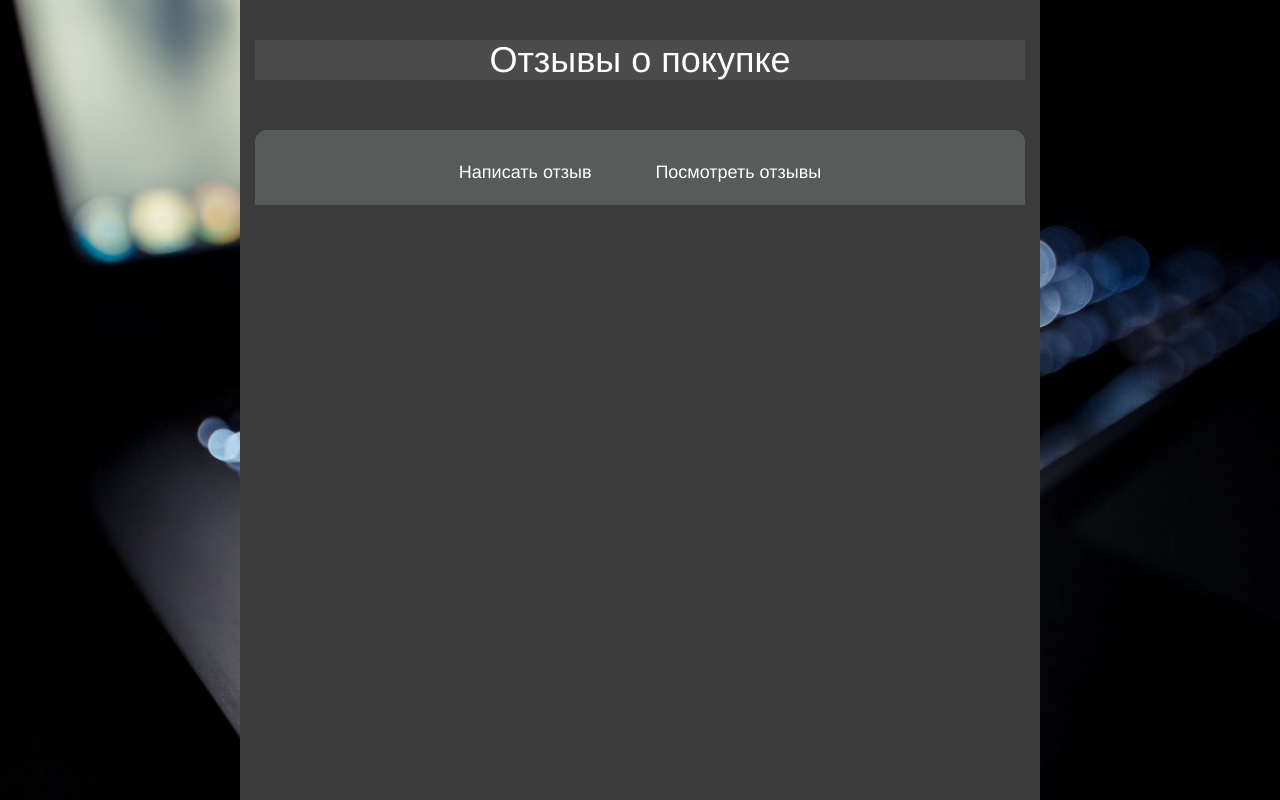
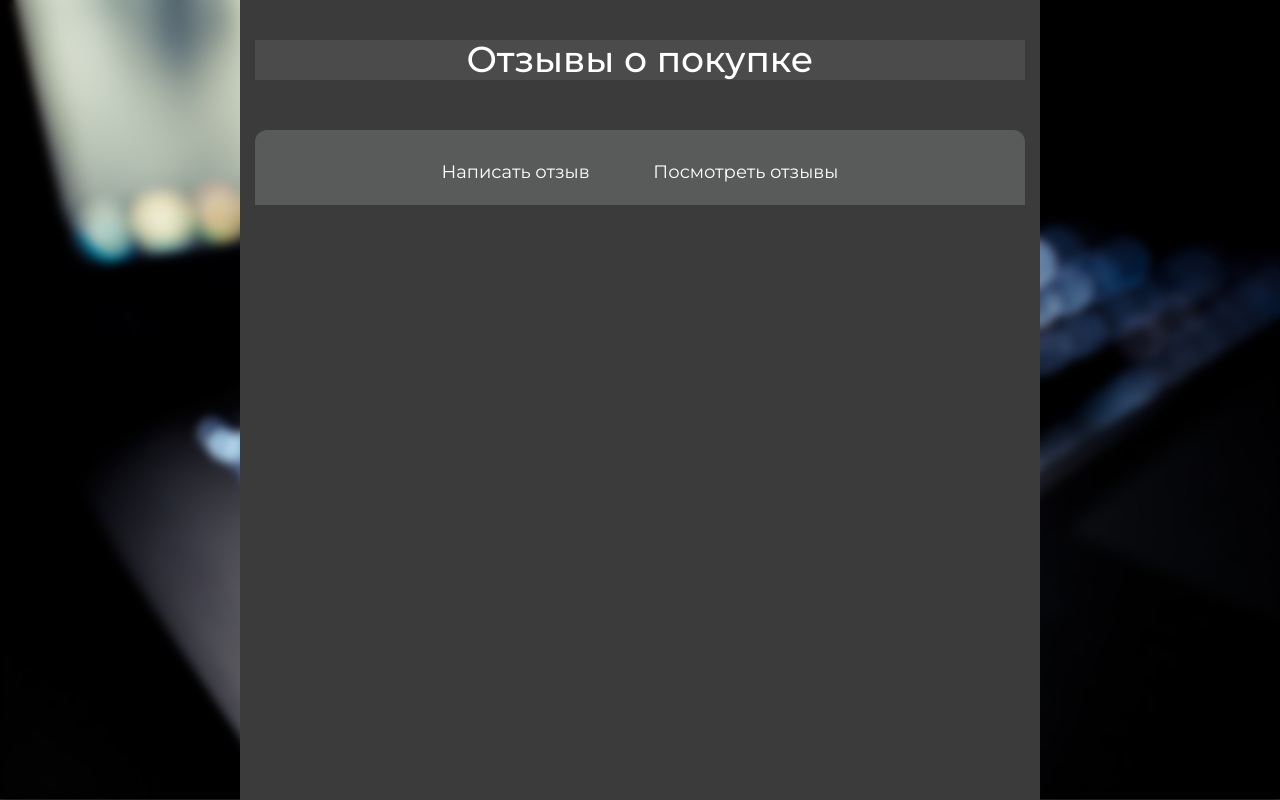
Before and after one commit to 4lgo1328/Tarifs-feedback, a Flask app: template templates/tarifs_website.html in a window 1280 px wide. Run offline with Flask 3, Linux system fonts and the light colour scheme; the template is opened without the code that fills it, so the values that code supplies are empty.

Commit message:
Some design changes

```diff
--- a/static/css/tarifs_style.css
+++ b/static/css/tarifs_style.css
@@ -1,12 +1,25 @@
 body {
-    font-family: Arial, sans-serif;
+    font-family: "Montserrat", sans-serif;
     height: 100vh;
+
+}
+
+.behindbg, .bg {
+    position: absolute;
+    height: 100%;
+    width: 100%;
+    z-index: -1;
     background-image: url(imgs/BGimg.jpg);
     background-repeat: no-repeat;
     background-attachment: fixed;
     background-position: center center;
     background-size: cover;
 }
+
+.bg {
+    filter: blur(5px);
+}
+
 .container {
     max-width: 800px;
     background-color: rgb(59, 59, 59);
@@ -30,6 +43,7 @@ h1 {
 
 .not-title {
     width: 100%;
+    font-family: "Montserrat", sans-serif;
 }
 
 .button {
@@ -83,6 +97,7 @@ label {
 #username, #feedback {
     border-radius: 5px;
     background-color: #d9d9d932;
+    color: white;
 }
 
 #submit {
@@ -95,6 +110,11 @@ label {
     font-size: 32px;
     border-radius: 15px;
     color: white;
+    transition: 0.25s all;
+}
+
+#submit:hover {
+    background-color: #d9d9d9af;
 }
 
 #picture {
@@ -102,6 +122,19 @@ label {
     display: block;
     margin-left: auto;
     margin-right: auto;
-    margin-top: 20px;
+    visibility: hidden;
+}
 
+.decoBtn {
+    transition: 0.25s all;
+    margin-top: 40px;
+    width: 300px;
+    font-size: 28px;
+    text-decoration: underline;
 }
+
+.decoBtn:hover{
+    cursor: pointer;
+    background-color: #d9d9d92f;
+    width: 700px;
+}
--- a/templates/tarifs_website.html
+++ b/templates/tarifs_website.html
@@ -6,10 +6,15 @@
     <title>Отзывы о покупке</title>
     <link rel="stylesheet" type="text/css" href="tarifs_style.css">
 	<link rel="stylesheet" href="bootstrap.css">
+    <link rel="preconnect" href="https://fonts.googleapis.com">
+    <link rel="preconnect" href="https://fonts.gstatic.com" crossorigin>
+    <link href="https://fonts.googleapis.com/css2?family=Montserrat:ital,wght@0,100..900;1,100..900&display=swap" rel="stylesheet">
 </head>
 <body>
+    <div class="behindbg"></div>
+    <div class="bg"></div>
     <div class="container">
-        <h1 style="color: white;">Отзывы о покупке</h1>
+        <h1 style="color: white; font-family: 'Montserrat', sans-serif;">Отзывы о покупке</h1>
         <div class="not-title">
             <div class="active-buttons">
                 <div class="button" onclick="showForm()">Написать отзыв</div>
@@ -23,6 +28,9 @@
                     </div>
                     <div>
                         <label for="picture">Скриншот тарифа:</label>
+                        <div>
+                            <label for="picture" class="decoBtn">Загрузить фото</label>
+                        </div>
                         <input type="file" id="picture" name="picture" required><br><br>
                     </div>
                     <div>
```
